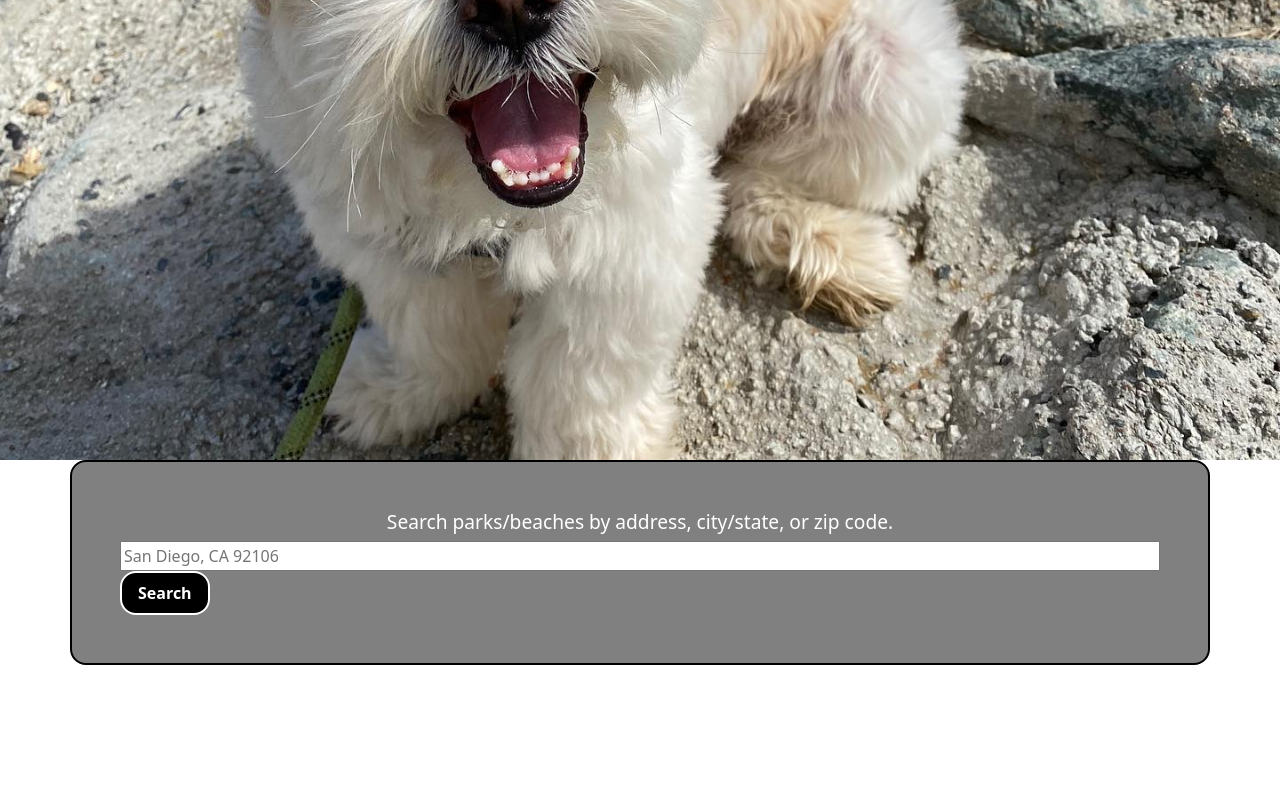
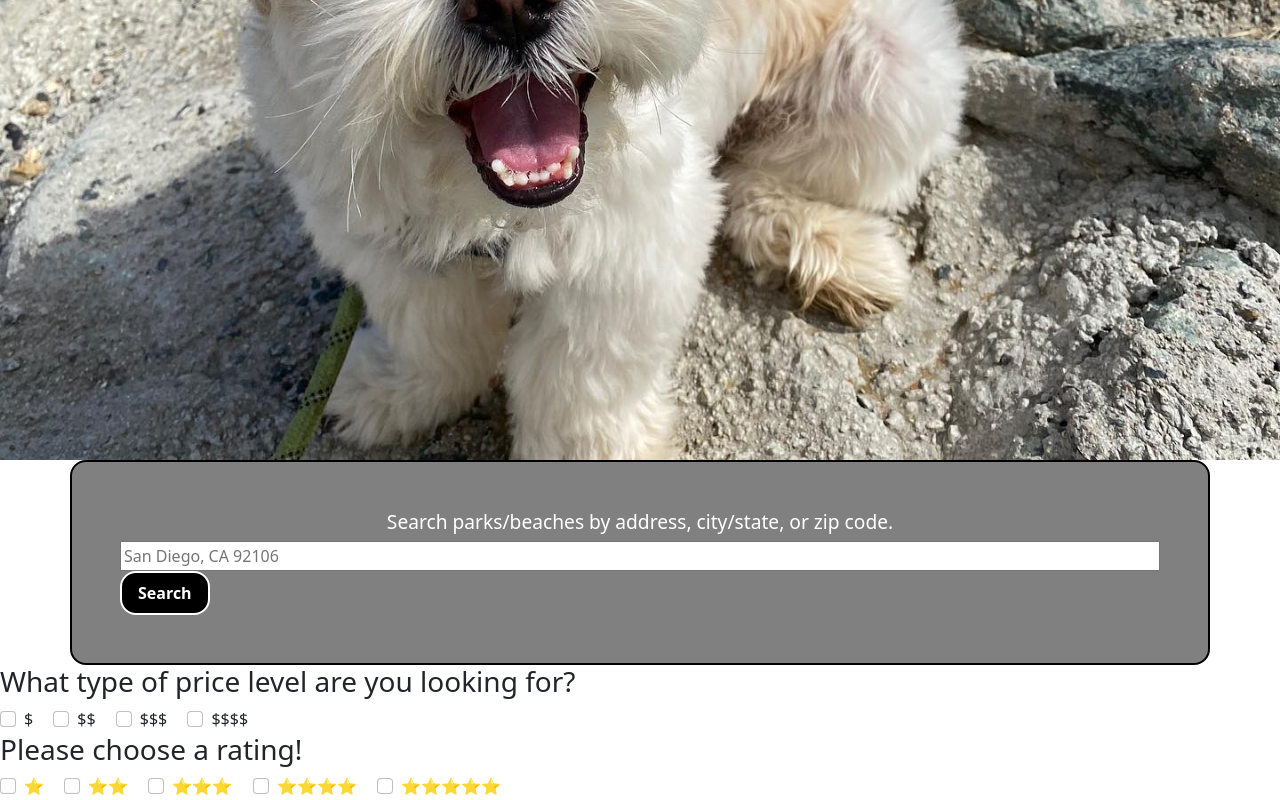
Before and after one commit to yippeejimmee/Restaurant-Picker-Project, a plain HTML site: page index.html in a window 1280 px wide. Shown: the part 876-1676 px from the top of the page. Before the commit the page ends 1541 px from the top, so only its background shows below. Drawn offline with nearby package versions, Linux system fonts and the light colour scheme; no server answers.

Commit message:
Adding options for user to select (#14)
* Pushing readme update

* Testing branch updates and PR approval

* Testing branch merging2

* Pushing changes to HTML file to add form options for pricing and rating

* adjusted price max to 13001300

Co-authored-by: Joey Binas <joseph.t.binas@gmail.com>

```diff
--- a/index.html
+++ b/index.html
@@ -45,7 +45,8 @@
       <div id="dog-fact"></div>
 
       <!--we can insert <div> and class here for search form-->
-        <div class="container">
+
+          <div class="container">
           <h1 id="text-primary">
             Search parks/beaches by address, city/state, or zip code.
           </h1>
@@ -54,6 +55,53 @@
               <button type="submit" class="btn">Search</button>
           </form>
         </div>
+
+        <!--Creating separate form to consume user input, what price tier would they like, rating, etc... -->
+        <form>
+          <div>
+            <h3>What type of price level are you looking for?</h3>
+            <div class="form-check form-check-inline">
+              <input class="form-check-input" type="checkbox" id="priceOption1" value="priceCheckbox1">
+              <label class="form-check-label" for="inlineCheckbox1">&#36;</label>
+            </div>
+            <div class="form-check form-check-inline">
+              <input class="form-check-input" type="checkbox" id="priceOption2" value="priceCheckbox2">
+              <label class="form-check-label" for="inlineCheckbox2">&#36;&#36;</label>
+            </div>
+            <div class="form-check form-check-inline">
+              <input class="form-check-input" type="checkbox" id="priceOption3" value="priceCheckbox3">
+              <label class="form-check-label" for="inlineCheckbox3">&#36;&#36;&#36;</label>
+            </div>
+            <div class="form-check form-check-inline">
+              <input class="form-check-input" type="checkbox" id="priceOption4" value="priceCheckbox4">
+              <label class="form-check-label" for="inlineCheckbox3">&#36;&#36;&#36;&#36;</label>
+            </div>
+            <h3>Please choose a rating!</h3>
+            <div class="form-check form-check-inline">
+              <input class="form-check-input" type="checkbox" id="ratingOption1" value="ratingCheckbox1">
+              <label class="form-check-label" for="inlineCheckbox1">&#11088;
+              </label>
+            </div>
+            <div class="form-check form-check-inline">
+              <input class="form-check-input" type="checkbox" id="ratingOption2" value="ratingCheckbox2">
+              <label class="form-check-label" for="inlineCheckbox2">&#11088;&#11088;
+              </label>
+            </div>
+            <div class="form-check form-check-inline">
+              <input class="form-check-input" type="checkbox" id="ratingOption3" value="ratingCheckbox3">
+              <label class="form-check-label" for="inlineCheckbox3">&#11088;&#11088;&#11088;</label>
+            </div>
+            <div class="form-check form-check-inline">
+              <input class="form-check-input" type="checkbox" id="ratingOption4" value="ratingCheckbox4">
+              <label class="form-check-label" for="inlineCheckbox3">&#11088;&#11088;&#11088;&#11088;</label>
+            </div>
+            <div class="form-check form-check-inline">
+              <input class="form-check-input" type="checkbox" id="ratingOption5" value="ratingCheckbox5">
+              <label class="form-check-label" for="inlineCheckbox3">&#11088;&#11088;&#11088;&#11088;&#11088;</label>
+            </div>
+        </div>
+        </form>
+
   </main>
 
   <!--javascript-->
```
